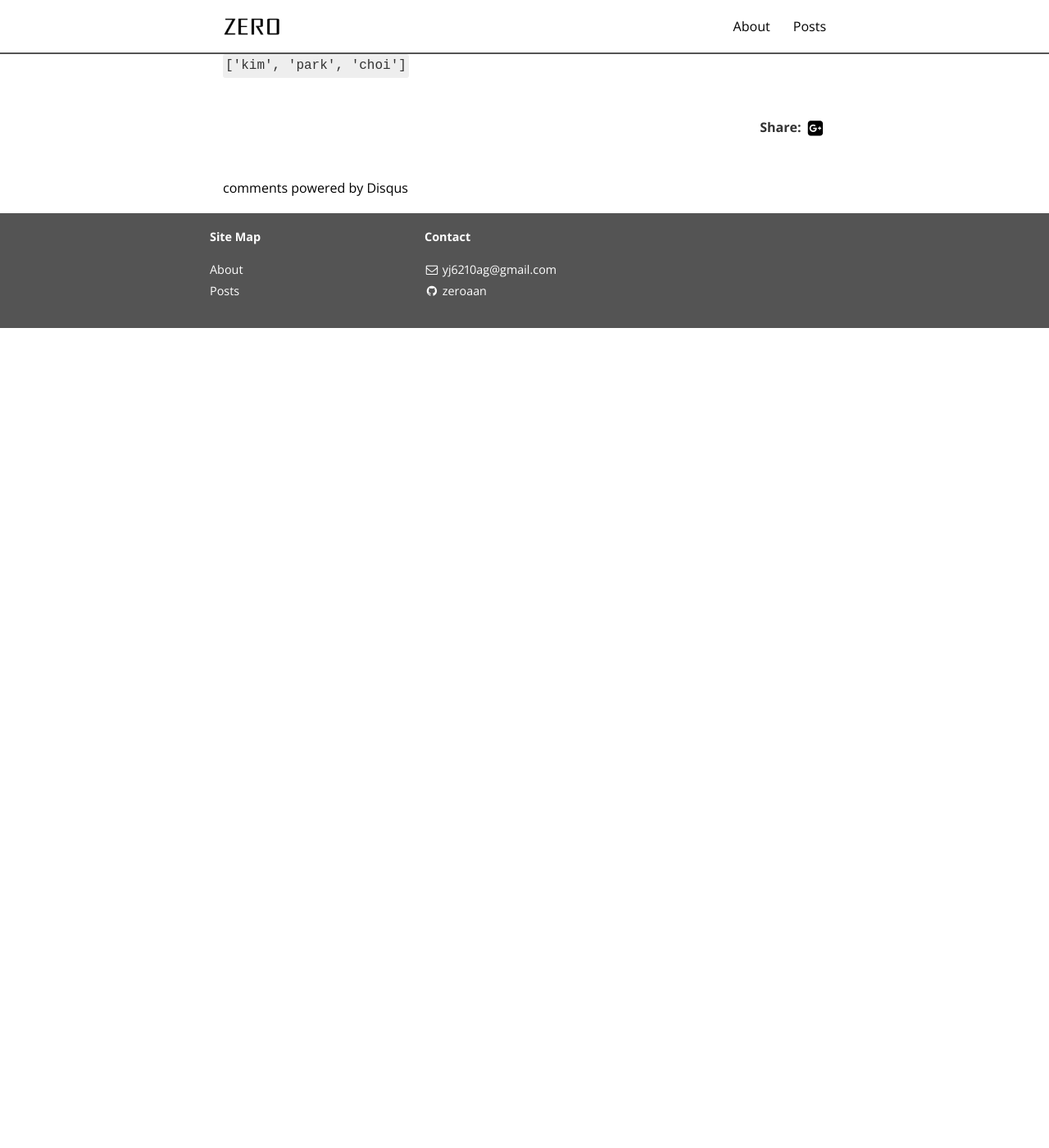
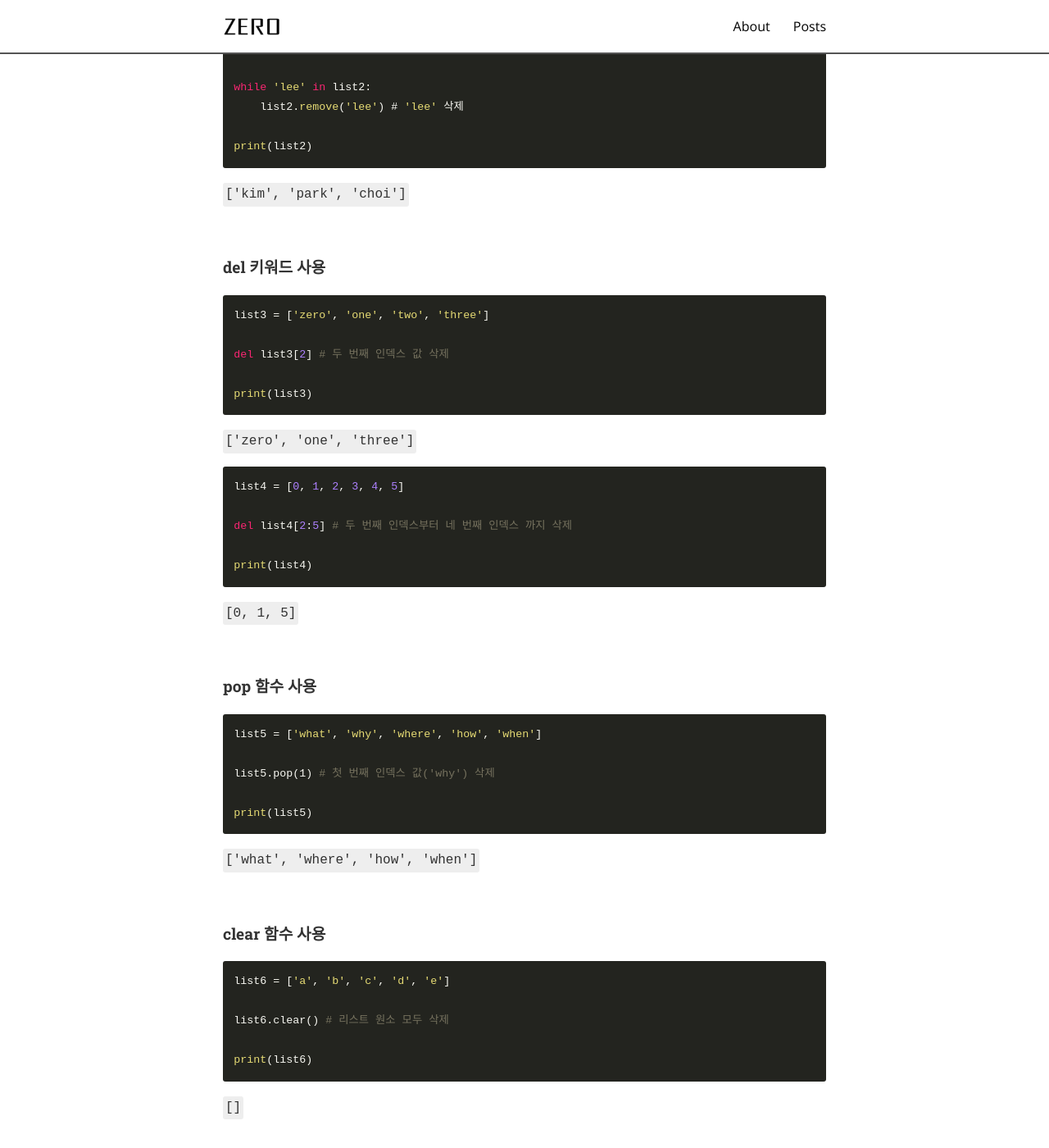
Before and after one commit to zeroaan/zeroaan.github.io, a Jekyll site: the page built from _posts/2020-05-02-[Python] List에서 원하는 값 제거하기.md, in a window 1280 px wide and 1400 px high, scrolled down 964 px. Shown: the whole window at 82% size. Built offline with Jekyll 4.4.1, drawn with Linux system fonts in a browser that asks for light colours; nearby versions of some CDN libraries; comment, search, counter and statistics services are not loaded; before the commit the page ends 1364 px from its top, so only the background shows below that; some of the changed text lies outside the part shown.

Commit message:
Update: 2020-05-02-[Python] List에 서 원하는 값 제거하기

````diff
--- a/_posts/2020-05-02-[Python] List에서 원하는 값 제거하기.md
+++ b/_posts/2020-05-02-[Python] List에서 원하는 값 제거하기.md
@@ -8,7 +8,13 @@ categories: python
 # cover:  "/assets/header_image.jpg"
 ---
 
-# 리스트 값 제거
+## list 에서 원하는 값을 제거하고 싶을 때 사용할 수 있는 함수는 remove, pop, clear 그리고 del 키워드가 있다.
+
+- remove 함수를 사용해 자신이 지우고 싶은 값을 제거할 수 있다.
+- del키워드와 pop 함수는 해당 인덱스 값을 이용해 값을 제거할 수 있다.
+- clear 함수는 리스트 원소의 값을 모두 삭제한다.
+
+<br>
 
 #### remove 함수 사용
 
@@ -23,7 +29,7 @@ print(list)
 
 **리스트에 같은 값이 있을 경우에는 앞에 있는 값이 사라진다.*
 
-<br><br>
+<br>
 
 #### 만약 리스트에 있는 해당 값을 모두 지우고 싶다면 반복문을 사용해 지워야 한다.
 
@@ -36,3 +42,52 @@ while 'lee' in list2:
 print(list2)
 ```
 `['kim', 'park', 'choi']`
+
+<br>
+
+#### del 키워드 사용
+
+```python
+list3 = ['zero', 'one', 'two', 'three']
+
+del list3[2] # 두 번째 인덱스 값 삭제
+
+print(list3)
+```
+`['zero', 'one', 'three']`
+
+```python
+list4 = [0, 1, 2, 3, 4, 5]
+
+del list4[2:5] # 두 번째 인덱스부터 네 번째 인덱스 까지 삭제
+
+print(list4)
+```
+`[0, 1, 5]`
+
+<br>
+
+#### pop 함수 사용
+
+```python
+list5 = ['what', 'why', 'where', 'how', 'when']
+
+list5.pop(1) # 첫 번째 인덱스 값('why') 삭제
+
+print(list5)
+```
+`['what', 'where', 'how', 'when']`
+
+<br>
+
+#### clear 함수 사용
+
+```python
+list6 = ['a', 'b', 'c', 'd', 'e']
+
+list6.clear() # 리스트 원소 모두 삭제
+
+print(list6)
+```
+
+`[]`
````
